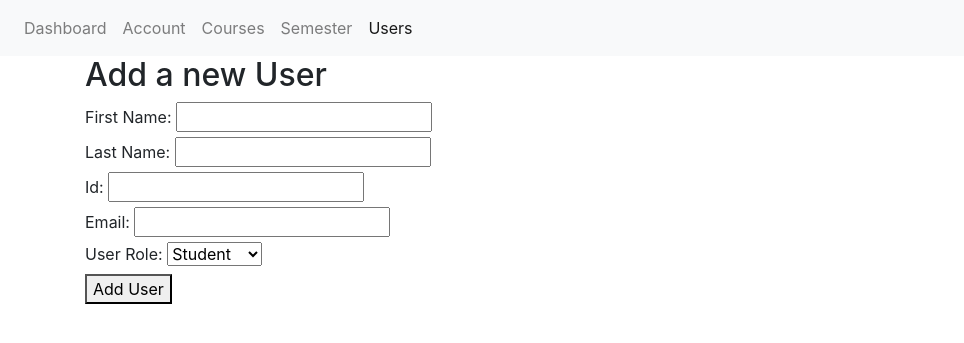
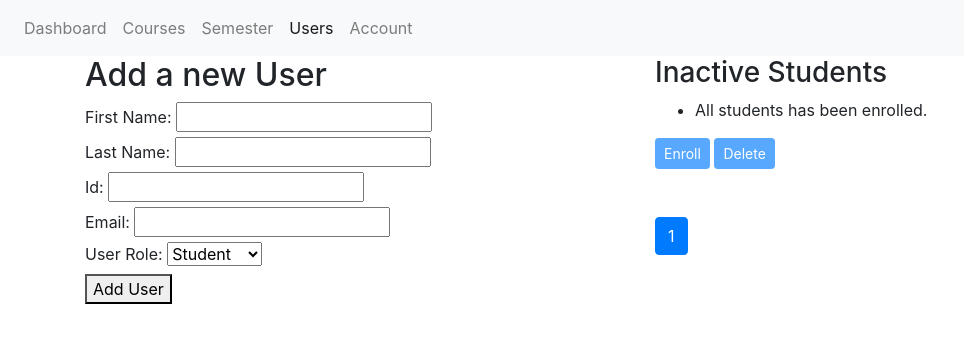
Before and after one commit to tvdoynr/CIESNARTS, a Django app: page /manager/users/ in a window 1280 px wide. Shown: the top 343 px of the page, without its empty margins (0-964 px from the left). Run offline with Django 4.2, Linux system fonts and the light colour scheme; some libraries are stand-ins or nearby versions.

Commit message:
manager complete, student initialize

```diff
--- a/accounts/models.py
+++ b/accounts/models.py
@@ -32,6 +32,7 @@ class Course(models.Model):
     Description = models.TextField()
     CourseCredit = models.IntegerField()
     semester = models.ForeignKey(Semester, on_delete=models.CASCADE, null=True)
+    is_active = models.BooleanField(default=False)
 
     def can_be_created(self):
         return self.semester.has_started()
--- a/home_page/views.py
+++ b/home_page/views.py
@@ -65,7 +65,8 @@ class RegistrationView(View):
                                                 password=password,
                                                 email=email,
                                                 first_name=first_name,
-                                                last_name=last_name)
+                                                last_name=last_name,
+                                                is_active=False)
 
                 Profile.objects.create(user=user, user_type='student')
 
--- a/manager/templates/manager_base.html
+++ b/manager/templates/manager_base.html
@@ -10,20 +10,25 @@
     <nav class="navbar navbar-expand-lg navbar-light bg-light">
         <div class="collapse navbar-collapse" id="navbarNav">
             <ul class="navbar-nav">
+
                 <li class="nav-item {% if request.resolver_match.view_name == 'ManagerPage' %}active{% endif %}">
                     <a class="nav-link" href="{% url 'ManagerPage' %}">Dashboard</a>
                 </li>
-                <li class="nav-item {% if request.resolver_match.view_name == 'ManagerAccountPage' %}active{% endif %}">
-                    <a class="nav-link" href="{% url 'ManagerAccountPage' %}">Account</a>
-                </li>
+
                 <li class="nav-item {% if request.resolver_match.view_name == 'CreateCoursePage' %}active{% endif %}">
                     <a class="nav-link" href="{% url 'CreateCoursePage' %}">Courses</a>
                 </li>
+
                 <li class="nav-item {% if request.resolver_match.view_name == 'CreateSemesterPage' %}active{% endif %}">
                     <a class="nav-link" href="{% url 'CreateSemesterPage' %}">Semester</a>
                 </li>
+
                 <li class="nav-item {% if request.resolver_match.view_name == 'AddUserPage' %}active{% endif %}">
                     <a class="nav-link" href="{% url 'AddUserPage' %}">Users</a>
+                </li>
+
+                <li class="nav-item {% if request.resolver_match.view_name == 'ManagerAccountPage' %}active{% endif %}">
+                    <a class="nav-link" href="{% url 'ManagerAccountPage' %}">Account</a>
                 </li>
 
             </ul>
--- a/manager/templates/manager_edit_course.html
+++ b/manager/templates/manager_edit_course.html
@@ -12,12 +12,14 @@
           <div class="col-md-2">
             <div class="form-group">
 
+                {{ form.non_field_errors }}
+
                 <div class="fieldWrapper">
                     {{ form.Classroom.errors }}
                     <label for="{{ form.Classroom.id_for_label }}">Classroom :</label>
                     {{ form.Classroom }}
                 </div>
-
+                <br>
                 <div class="fieldWrapper">
                     {{ form.Instructors.errors }}
                     <label for="{{ form.Instructors.id_for_label }}">Instructors :</label>
--- a/manager/templates/manager_semester.html
+++ b/manager/templates/manager_semester.html
@@ -1,7 +1,7 @@
 {% extends 'manager_base.html' %}
 
 {% block content %}
-  <h2>Add a new course</h2>
+  <h2>Add a New Semester</h2>
   <form method="post">
     {% csrf_token %}
 
--- a/manager/templates/manager_users.html
+++ b/manager/templates/manager_users.html
@@ -1,6 +1,9 @@
 {% extends 'manager_base.html' %}
 
 {% block content %}
+    <div class="row">
+      <div class="col-md-6">
+
           <h2>Add a new User</h2>
           <form method="post">
             {% csrf_token %}
@@ -37,7 +40,7 @@
               {{ form.user_type }}
             </div>
 
-    <button type="submit">Add User</button>
+            <button type="submit" name="add_user">Add User</button>
           </form>
 
           {% if messages %}
@@ -47,4 +50,68 @@
               {% endfor %}
             </ul>
           {% endif %}
+
+      </div>
+
+      <div class="col-md-6">
+
+          <h3>Inactive Students</h3>
+              <form method="post">
+                {% csrf_token %}
+                  <ul>
+                    {% for student in page_obj %}
+                      <li>
+                        <label>
+                          {{ student.username }} - {{ student.first_name }} {{ student.last_name}}
+                          <input type="checkbox" name="selected_students" value="{{ student.pk }}">
+                        </label>
+                      </li>
+                      <br>
+                    {% empty %}
+                      <li>All students has been enrolled.</li>
+                    {% endfor %}
+                  </ul>
+
+                  <button type="submit" id="edit-button" name="enroll" class="btn btn-sm btn-primary" disabled>Enroll</button>
+                  <button type="submit" id="delete-button" name="delete" class="btn btn-sm btn-primary" disabled>Delete</button>
+                </form>
+              <script>
+                const checkboxes = document.querySelectorAll('input[name="selected_students"]');
+                const editButton = document.getElementById('edit-button');
+                const delButton = document.getElementById('delete-button');
+
+                checkboxes.forEach((checkbox) => {
+                  checkbox.addEventListener('change', () => {
+                    const anyCheckboxChecked = [...checkboxes].some((checkbox) => checkbox.checked);
+                    delButton.disabled = !anyCheckboxChecked;
+                    editButton.disabled = !anyCheckboxChecked;
+                  });
+                });
+              </script>
+
+            <br>
+            <br>
+            <nav aria-label="Page navigation">
+              <ul class="pagination">
+                {% if page_obj.has_previous %}
+                  <li class="page-item">
+                    <a class="page-link" href="?page={{ page_obj.previous_page_number }}">Previous</a>
+                  </li>
+                {% endif %}
+                {% for i in page_obj.paginator.page_range %}
+                  <li class="page-item {% if page_obj.number == i %}active{% endif %}">
+                    <a class="page-link" href="?page={{ i }}">{{ i }}</a>
+                  </li>
+                {% endfor %}
+                {% if page_obj.has_next %}
+                  <li class="page-item">
+                    <a class="page-link" href="?page={{ page_obj.next_page_number }}">Next</a>
+                  </li>
+                {% endif %}
+              </ul>
+            </nav>
+
+      </div>
+
+    </div>
 {% endblock %}
--- a/manager/views.py
+++ b/manager/views.py
@@ -101,39 +101,81 @@ class CourseCreateView(View):
 class AddUserView(View):
     def get(self, request):
         add_user_form = CreateUserForm()
-        return render(request, 'manager_users.html', {'form': add_user_form})
+        in_active_students = User.objects.filter(is_active=False)
+
+        paginator = Paginator(in_active_students, 5)
+        page_number = request.GET.get('page')
+        page_obj = paginator.get_page(page_number)
+
+        return render(request, 'manager_users.html', {'form': add_user_form, 'page_obj': page_obj})
 
     def post(self, request):
-        add_user_form = CreateUserForm(request.POST)
-        if add_user_form.is_valid():
-            id = add_user_form.cleaned_data.get('id')
-            first_name = add_user_form.cleaned_data.get('first_name')
-            last_name = add_user_form.cleaned_data.get('last_name')
-            email = add_user_form.cleaned_data.get('email')
-            user_type = add_user_form.cleaned_data.get('user_type')
-            password = get_random_string(length=16)
+        if "add_user" in request.POST:
+            add_user_form = CreateUserForm(request.POST)
+            if add_user_form.is_valid():
+                id = add_user_form.cleaned_data.get('id')
+                first_name = add_user_form.cleaned_data.get('first_name')
+                last_name = add_user_form.cleaned_data.get('last_name')
+                email = add_user_form.cleaned_data.get('email')
+                user_type = add_user_form.cleaned_data.get('user_type')
+                password = get_random_string(length=16)
 
-            if User.objects.filter(id=id).exists():
-                messages.success(request, "There is already user in db")
+                if User.objects.filter(id=id).exists():
+                    messages.success(request, "There is already user in db")
+                else:
+                    user = User.objects.create_user(id=id,
+                                                    username=id,
+                                                    password=password,
+                                                    email=email,
+                                                    first_name=first_name,
+                                                    last_name=last_name)
+
+                    Profile.objects.create(user=user, user_type=user_type)
+                    send_mail('Welcome to CIES',
+                              f'Hello {user.first_name} {user.last_name},\n\nYour new password is: {password}',
+                              'mehmetalpkaynar@gmail.com',
+                              [email],
+                              fail_silently=False)
+                    messages.success(request, "The user has been successfully created.")
+
+                return redirect(reverse("AddUserPage"))
             else:
-                user = User.objects.create_user(id=id,
-                                                username=id,
-                                                password=password,
-                                                email=email,
-                                                first_name=first_name,
-                                                last_name=last_name)
+                in_active_students = User.objects.filter(is_active=False)
 
-                Profile.objects.create(user=user, user_type=user_type)
-                send_mail('Welcome to CIES',
-                          f'Hello {user.first_name} {user.last_name},\n\nYour new password is: {password}',
-                          'mehmetalpkaynar@gmail.com',
-                          [email],
-                          fail_silently=False)
-                messages.success(request, "The user has been successfully created, please wait for the enrollment")
+                paginator = Paginator(in_active_students, 5)
+                page_number = request.GET.get('page')
+                page_obj = paginator.get_page(page_number)
+
+        elif "enroll" in request.POST:
+            add_user_form = CreateUserForm()
+            selected_students = request.POST.getlist("selected_students")
+
+            for student_id in selected_students:
+                student = User.objects.get(pk=student_id)
+                student.is_active = True
+                student.save()
 
             return redirect(reverse("AddUserPage"))
 
-        return render(request, 'manager_users.html', {'form': add_user_form})
+        elif "delete" in request.POST:
+            add_user_form = CreateUserForm()
+            selected_students = request.POST.getlist("selected_students")
+
+            for student_id in selected_students:
+                student = User.objects.get(pk=student_id)
+                student.delete()
+
+            return redirect(reverse("AddUserPage"))
+
+        else:
+            add_user_form = CreateUserForm()
+
+        in_active_students = User.objects.filter(is_active=False)
+
+        paginator = Paginator(in_active_students, 5)
+        page_number = request.GET.get('page')
+        page_obj = paginator.get_page(page_number)
+        return render(request, 'manager_users.html', {'form': add_user_form, 'page_obj': page_obj})
 
 
 class SemesterCreateView(View):
@@ -160,13 +202,23 @@ class CourseEditView(View):
     def get(self, request, course_id):
         course = get_object_or_404(Course, id=course_id)
         sections = course.sections.all()
-        initial_data = [{'classroom': section.Classroom or None} for section in sections]
-        print(initial_data)
-        section_formset = self.section_formset_class(initial=initial_data)
+
+        initial_data_classroom = [{'classroom': section.Classroom or None} for section in sections]
+        initial_data_instructors = [{'instructor': section.Instructors.all() or None} for section in sections]
+
+        section_formset = self.section_formset_class(initial=initial_data_classroom)
+
+        for i, form in enumerate(section_formset):
+            classroom = initial_data_classroom[i]['classroom']
+            form.initial['Classroom'] = classroom
+            instructors = initial_data_instructors[i]['instructor']
+            form.initial['Instructors'] = instructors
+
         context = {
             'sections': sections,
             'section_formset': section_formset,
         }
+
         return render(request, self.template_name, context)
 
     def post(self, request, course_id):
@@ -181,11 +233,9 @@ class CourseEditView(View):
                 section.Classroom = classroom
                 section.Instructors.set(instructors)
                 section.save()
+            course.is_active = True
+            course.save()
             return redirect(reverse('CreateCoursePage'))
-        else:
-            print("yo")
-            print(section_formset.errors)
-            print(section_formset.non_form_errors())
 
         context = {
             'sections': sections,
--- a/student/urls.py
+++ b/student/urls.py
@@ -3,5 +3,6 @@ from . import views
 
 urlpatterns = [
     path("", views.StudentView.as_view(), name="StudentPage"),
+    path("courses/", views.StudentCourseView.as_view(), name="StudentCoursePage"),
     path("account/", views.StudentAccountView.as_view(), name="StudentAccountPage")
 ]
```
Also changed, not shown: student/templates/student_base.html (+7 -3 lines), student/templates/student_courses.html (added, +70 -0 lines), student/views.py (+20 -0 lines), accounts/migrations/0005_course_is_active.py (added). Lines whose indentation alone changed are shown as unchanged.
